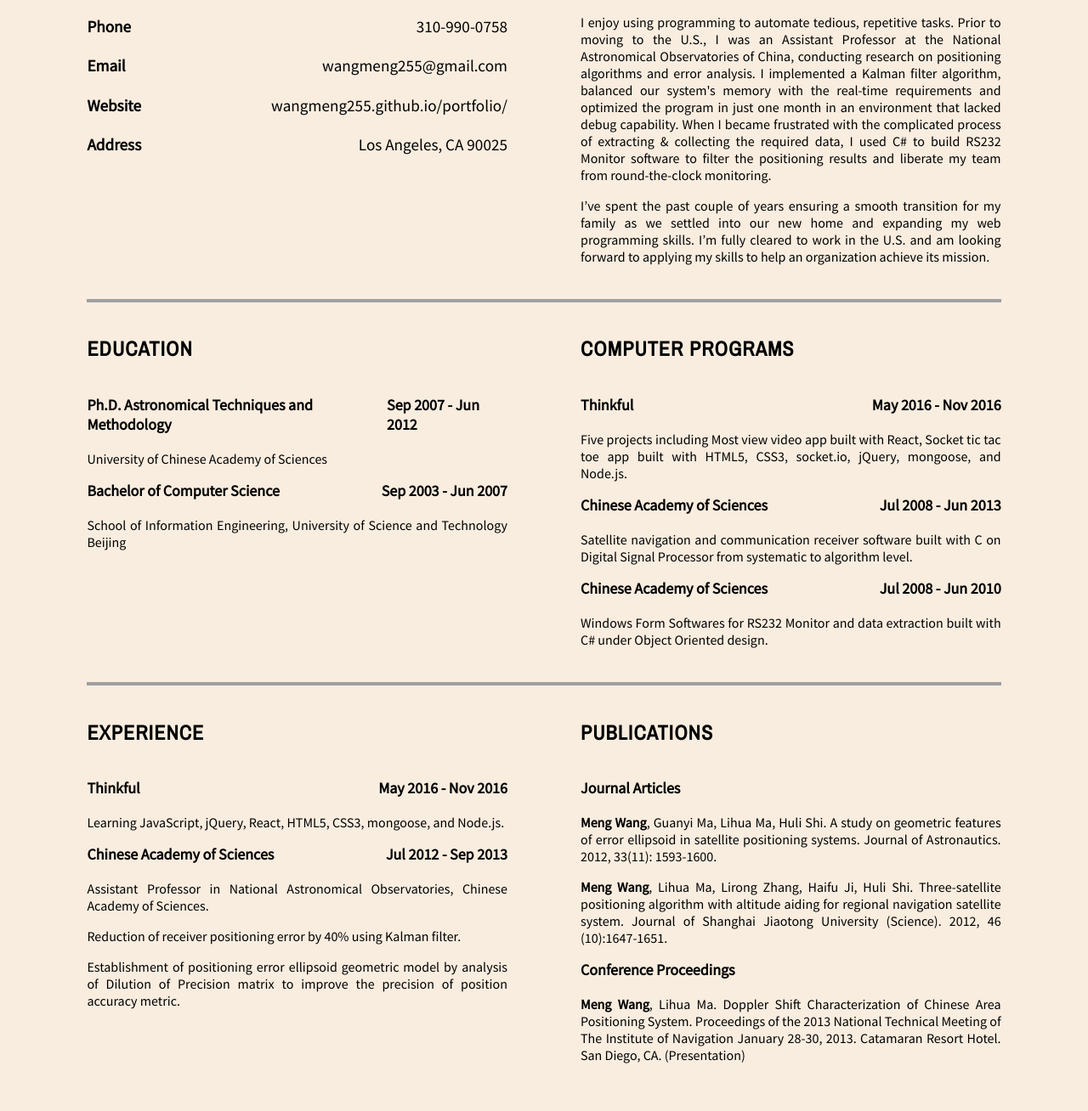
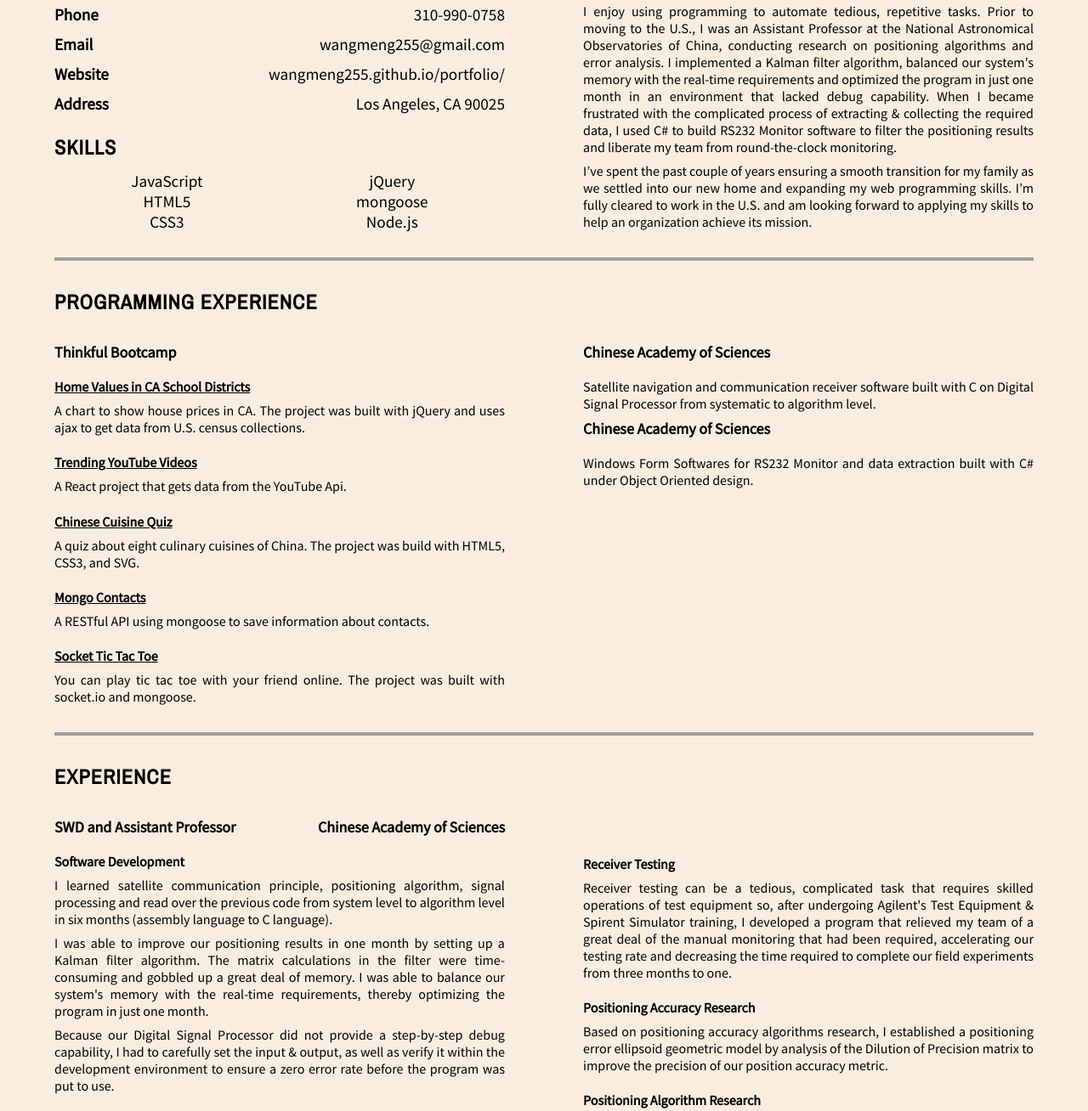
Before and after one commit to wangmeng255/resume, a plain HTML site: page index.html in a window 1280 px wide. Shown: the part 196-1504 px from the top of the page at 85% size. Drawn offline with nearby package versions, Linux system fonts and the light colour scheme.

```diff
--- a/index.html
+++ b/index.html
@@ -1,6 +1,10 @@
 <!DOCTYPE html>
-<html lang="en">
+<html prefix="og: http://ogp.me/ns#">
 <head>
+  <meta property="og:title" content="Meng Wang" />
+  <meta property="og:description" content="Resume" />
+  <meta property="og:url" content="https://wangmeng255.github.io/resume/" />
+  <meta property="og:image" content="https://photos.google.com/photo/AF1QipNXZlwnp6DZZgSWww-ASmw7SHiKtc5HIXpKHE-P" />
   <meta charset="UTF-8">
   <title>Meng Wang</title>
   <link rel="icon" type="image/png" href="favicon.png" sizes="16x16"/>
@@ -19,6 +23,19 @@
         <div><p>Email</p><p>wangmeng255@gmail.com</p></div>
         <div><p>Website</p><p>wangmeng255.github.io/portfolio/</p></div>
         <div><p>Address</p><p>Los Angeles, CA 90025</p></div>
+        <h2 class="h2-skills">SKILLS</h2>
+        <div class="div-skills">
+          <ul>
+            <li>JavaScript</li>
+            <li>HTML5</li>
+            <li>CSS3</li>
+          </ul>
+          <ul>
+            <li>jQuery</li>
+            <li>mongoose</li>
+            <li>Node.js</li>
+          </ul>
+        </div>
       </th>
       <th>
         <h2>SUMMARY</h2>
@@ -28,39 +45,57 @@
     </tr>
     <tr>
       <th>
-        <h2>EDUCATION</h2>
-        <div><h3>Ph.D. Astronomical Techniques and Methodology</h3><h3>Sep 2007 - Jun 2012</h3></div>
-        <p>University of Chinese Academy of Sciences</p>
-        <div><h3>Bachelor of Computer Science</h3><h3>Sep 2003 - Jun 2007</h3></div>
-        <p>School of Information Engineering, University of Science and Technology Beijing</p>
+        <h2>PROGRAMMING EXPERIENCE</h2>
+            <h3>Thinkful Bootcamp</h3>
+            <h4 class="first-h4"><a href="https://wangmeng255.github.io/API-Hack/" target="_blank">Home Values in CA School Districts</a></h4>
+            <p>A chart to show house prices in CA. The project was built with jQuery and uses ajax to get data from U.S. census collections.</p>
+            <h4><a href="https://most-view-video.herokuapp.com/" target="_blank">Trending YouTube Videos</a></h4>
+            <p>A React project that gets data from the YouTube Api.</p>
+            <h4><a href="https://wangmeng255.github.io/Chinese-cuisine-quiz/" target="_blank">Chinese Cuisine Quiz</a></h4>
+            <p>A quiz about eight culinary cuisines of China. The project was build with HTML5, CSS3, and SVG.</p>
+            <h4><a href="https://github.com/wangmeng255/mongo-contacts" target="_blank">Mongo Contacts</a></h4>
+            <p>A RESTful API using mongoose to save information about contacts.</p>
+            <h4><a href="https://github.com/wangmeng255/socket-ttt" target="_blank">Socket Tic Tac Toe</a></h4>
+            <p>You can play tic tac toe with your friend online. The project was built with socket.io and mongoose.</p>
       </th>
       <th>
-        <h2>COMPUTER PROGRAMS</h2>
-        <div><h3>Thinkful</h3><h3>May 2016 - Nov 2016</h3></div>
-        <p>Five projects including Most view video app built with React, Socket tic tac toe app built with HTML5, CSS3, socket.io, jQuery, mongoose, and Node.js.</p>
-        <div><h3>Chinese Academy of Sciences</h3><h3>Jul 2008 - Jun 2013</h3></div>
+        <h2 class="hidden">PROGRAMMING EXPERIENCE</h2>
+        <h3>Chinese Academy of Sciences</h3>
         <p>Satellite navigation and communication receiver software built with C on Digital Signal Processor from systematic to algorithm level.</p>
-        <div><h3>Chinese Academy of Sciences</h3><h3>Jul 2008 - Jun 2010</h3></div>
+        <h3>Chinese Academy of Sciences</h3>
         <p>Windows Form Softwares for RS232 Monitor and data extraction built with C# under Object Oriented design.</p>
       </th>
     </tr>
     <tr>
       <th>
         <h2>EXPERIENCE</h2>
-        <div><h3>Thinkful</h3><h3>May 2016 - Nov 2016</h3></div>
-        <p>Learning JavaScript, jQuery, React, HTML5, CSS3, mongoose, and Node.js.</p>
-        <div><h3>Chinese Academy of Sciences</h3><h3>Jul 2012 - Sep 2013</h3></div>
-        <p>Assistant Professor in National Astronomical Observatories, Chinese Academy of Sciences.</p>
-        <p>Reduction of receiver positioning error by 40% using Kalman filter.</p>
-        <p>Establishment of positioning error ellipsoid geometric model by analysis of Dilution of Precision matrix to improve the precision of position accuracy metric.</p>
+        <div><h3>SWD and Assistant Professor</h3><h3>Chinese Academy of Sciences</h3></div>
+        <h4 class="first-h4">Software Development</h4>
+        <p>I learned satellite communication principle, positioning algorithm, signal processing and read over the previous code from system level to algorithm level in six months (assembly language to C language).</p>
+        <p>I was able to improve our positioning results in one month by setting up a Kalman filter algorithm. The matrix calculations in the filter were time-consuming and gobbled up a great deal of memory. I was able to balance our system's memory with the real-time requirements, thereby optimizing the program in just one month.</p>
+        <p>Because our Digital Signal Processor did not provide a step-by-step debug capability, I had to carefully set the input & output, as well as verify it within the development environment to ensure a zero error rate before the program was put to use.</p>
       </th>
       <th>
-        <h2>PUBLICATIONS</h2>
-        <h3>Journal Articles</h3>
-        <p><b>Meng Wang</b>, Guanyi Ma, Lihua Ma, Huli Shi. A study on geometric features of error ellipsoid in satellite positioning systems. Journal of Astronautics. 2012, 33(11): 1593-1600.</p>
-        <p><b>Meng Wang</b>, Lihua Ma, Lirong Zhang, Haifu Ji, Huli Shi. Three-satellite positioning algorithm with altitude aiding for regional navigation satellite system. Journal of Shanghai Jiaotong University (Science). 2012, 46 (10):1647-1651. </p>
-        <h3>Conference Proceedings</h3>
-        <p><b>Meng Wang</b>, Lihua Ma. Doppler Shift Characterization of Chinese Area Positioning System. Proceedings of the 2013 National Technical Meeting of The Institute of Navigation January 28-30, 2013. Catamaran Resort Hotel. San Diego, CA. (Presentation)</p>
+        <h2 class="hidden">EXPERIENCE</h2>
+        <h3 class="hidden second-third">Chinese Academy of Sciences</h3>
+        <h4>Receiver Testing</h4>
+        <p>Receiver testing can be a tedious, complicated task that requires skilled operations of test equipment so, after undergoing Agilent's Test Equipment & Spirent Simulator training, I developed a program that relieved my team of a great deal of the manual monitoring that had been required, accelerating our testing rate and decreasing the time required to complete our field experiments from three months to one.</p>
+        <h4>Positioning Accuracy Research</h4>
+        <p>Based on positioning accuracy algorithms research, I established a positioning error ellipsoid geometric model by analysis of the Dilution of Precision matrix to improve the precision of our position accuracy metric.</p>
+        <h4>Positioning Algorithm Research</h4>
+        <p>Based on research of altitude aiding positioning algorithm used in the receiver, I proposed a Range Altitude Aiding algorithm that breaks the assumption requiring the altitude much smaller than the semi-major axis of the reference ellipsoid.</p>
+      </th>
+    </tr>
+    <tr>
+      <th>
+        <h2>EDUCATION</h2>
+        <h3>Ph.D. Astronomical Techniques and Methodology</h3>
+        <p>University of Chinese Academy of Sciences, 2012</p>
+      </th>
+      <th>
+        <h2 class="hidden">EDUCATION</h2>
+        <h3>Bachelor of Computer Science</h3>
+        <p>School of Information Engineering, University of Science and Technology Beijing, 2007</p>
       </th>
     </tr>
   </table>
--- a/style.css
+++ b/style.css
@@ -1,4 +1,4 @@
-body, header, table, tr, th, h1, h2, h3, div, p {
+body, header, table, tr, th, h1, h2, h3, div, ul, li, p, a {
   box-sizing: border-box;
   margin: 0;
   padding: 0;
@@ -18,25 +18,37 @@ h1 {
 }
 table {
   display: block;
-  padding: 0 8%;
+  padding: 0 5%;
   border-collapse: collapse;
 }
 .profile div p {
   font-size: 1.2rem;
-  padding: 0.2rem 0;
+  padding: 0.1rem 0;
 }
 h2 {
   text-align: left;
   font-size: 24px;
   font-family: 'Archivo Narrow', sans-serif;
   letter-spacing: 1.1px;
-  margin: 2.4rem 0;
+  margin: 2rem 0;
 }
 h3 {
   font-family: 'Source Sans Pro', sans-serif;
   text-align: left;
   margin-bottom: 1.2rem;
   font-size: 18px;
+}
+.second-third {
+  text-align: right;
+}
+.first-h4 {
+    margin-top: 0rem;
+}
+h4 {
+  font-family: 'Source Sans Pro', sans-serif;
+  text-align: left;
+  margin-bottom: 0.5rem;
+  font-size: 16px;
 }
 tr {
   border-bottom: 4px solid #a0a0a0;
@@ -50,13 +62,16 @@ th {
   padding-bottom: 1.5rem;
   vertical-align: top;
 }
+.hidden {
+  visibility: hidden;
+}
 tr th:first-child {
   padding-right: 4%;
 }
 tr th:last-child {
   padding-left: 4%;
 }
-th div {
+th>div {
   display: flex;
   justify-content: space-between;
 }
@@ -64,7 +79,7 @@ th p {
   text-align: justify;
   font-family: 'Source Sans Pro', sans-serif;
   font-size: 16px;
-  margin: 0 0 1rem 0;
+  margin: 0 0 0.5rem 0;
 }
 th div p:first-child {
   font-weight: bolder;
@@ -72,3 +87,23 @@ th div p:first-child {
 b {
   font-weight: 600;
 }
+ul {
+  font-size: 1.2rem;
+  font-family: 'Source Sans Pro', sans-serif;
+}
+li {
+    list-style-type:none
+}
+.h2-skills {
+  margin-top: 0.8rem;
+  margin-bottom: 0.8rem;
+}
+.div-skills {
+  display: flex;
+  flex-direction: row;
+  justify-content: space-around;
+}
+a {
+    font-family: 'Source Sans Pro', sans-serif;
+    color: black;
+}
```
